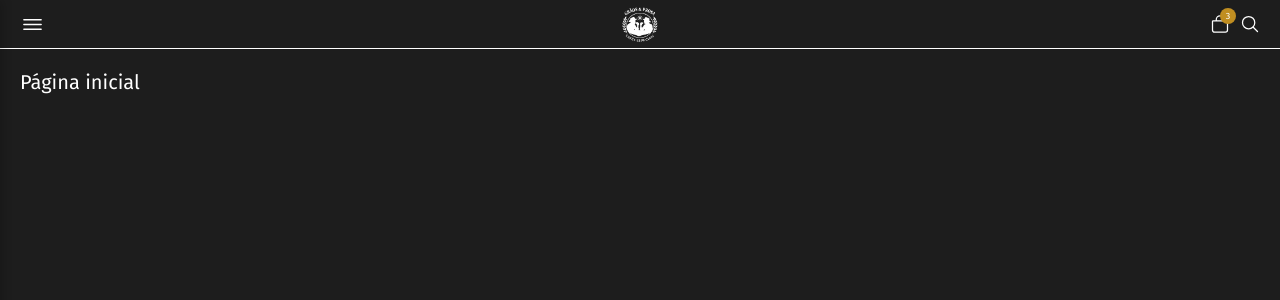
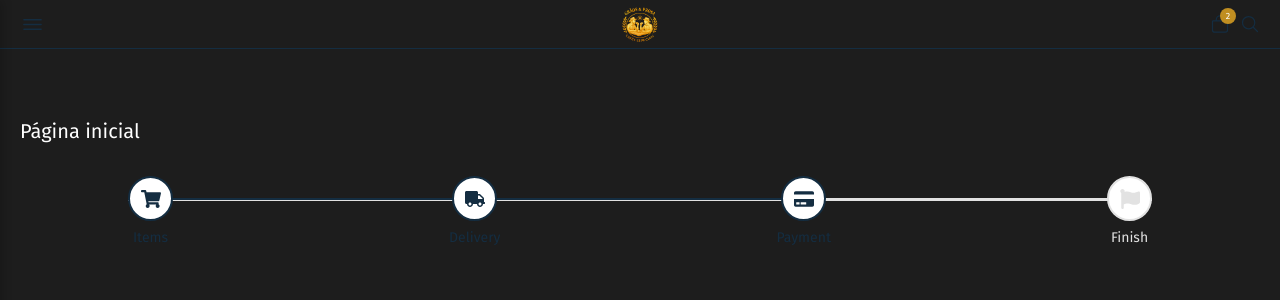
Before and after one commit to Graos-Prosa/Front-End, a React (Vite) app: page / in a window 1280 px wide. Shown: the top 300 px of the page. Built offline with nearby package versions, Linux system fonts and the light colour scheme.

Commit message:
feat: Primeira versão da barra de progresso adicionada

```diff
--- a/package.json
+++ b/package.json
@@ -10,6 +10,7 @@
     "preview": "vite preview"
   },
   "dependencies": {
+    "@fortawesome/fontawesome-free": "^7.2.0",
     "react": "^19.2.4",
     "react-dom": "^19.2.4",
     "react-icons": "^5.6.0",
--- a/src/components/trackingBar/TrackingBar.module.css
+++ b/src/components/trackingBar/TrackingBar.module.css
@@ -0,0 +1,69 @@
+.progressContainer {
+  position: relative;
+  display: flex;
+  justify-content: space-between;
+  width: 100%;
+}
+
+.progressContainer::after {
+  content: "";
+  position: absolute;
+  height: 3px;
+  width: 100%;
+  top: 25px;
+  background-color: var(--cor-borda);
+  z-index: 0;
+}
+
+.progress {
+  position: absolute;
+  height: 2px;
+  top: 25px;
+  left: 0;
+  background-color: var(--cor-tema-principal);
+  z-index: 1;
+  transition: width 0.3s;
+}
+
+.progressStep {
+  display: flex;
+  flex-direction: column;
+  align-items: center;
+  z-index: 2;
+}
+
+.icon {
+  display: flex;
+  align-items: center;
+  justify-content: center;
+  margin-top: 3px;
+  height: 45px;
+  width: 45px;
+  border-radius: 50%;
+  border: 2px solid var(--cor-borda);
+  background-color: white;
+  color: var(--cor-borda);
+  margin-bottom: 8px;
+  transition: 0.3s;
+}
+
+.icon.active {
+  border-color: var(--cor-tema-principal);
+  color: var(--cor-tema-principal);
+}
+
+.completed {
+  color: var(--cor-tema-principal);
+}
+
+.current {
+  color: var(--cor-tema-principal);
+}
+
+.upcoming {
+  color: var(--cor-borda)
+}
+
+.textBar {
+  font-size: 14px;
+}
--- a/src/components/trackingBar/TrackingBar.tsx
+++ b/src/components/trackingBar/TrackingBar.tsx
@@ -0,0 +1,58 @@
+import styles from "./TrackingBar.module.css";
+import type { ComponentType } from "react";
+
+
+type Step = {
+  label: string;
+  icon: ComponentType;
+};
+
+type StepProgressBarProps = {
+  steps: Step[];
+  currentStep: number;
+};
+
+export default function StepProgressBar({
+  steps,
+  currentStep,
+}: StepProgressBarProps) {
+  const totalSteps = steps.length;
+
+  const safeTotal = totalSteps > 1 ? totalSteps : 2;
+
+  const progressWidth =
+    ((currentStep - 1) / (safeTotal - 1)) * 100;
+
+  return (
+    <div className={styles.progressContainer}>
+      <div
+        className={styles.progress}
+        style={{ width: `${progressWidth}%` }}
+      />
+
+      {steps.map((step, index) => {
+        const isCompleted = index < currentStep - 1;
+        const isCurrent = index === currentStep - 1;
+
+        const Icon = step.icon;
+
+        return (
+          <div className={styles.progressStep} key={index}>
+            <div
+              className={`${styles.icon} ${
+                index < currentStep ? styles.active : ""
+              }`}
+            >
+              <Icon />
+            </div>
+
+            <span
+              className={`${styles.textBar} ${isCompleted? styles.completed : isCurrent ? styles.current : styles.upcoming}`}>
+              {step.label}
+            </span>
+          </div>
+        );
+      })}
+    </div>
+  );
+}
--- a/src/pages/homePage/HomePage.tsx
+++ b/src/pages/homePage/HomePage.tsx
@@ -1,10 +1,23 @@
 import Navbar from "../../components/navbar/Navbar";
+import TrackingBar from "../../components/trackingBar/TrackingBar";
+
+import { FaTruck, FaShoppingCart, FaCreditCard, FaFlag } from "react-icons/fa";
 
 export default function HomePage() {
+  const steps = [
+    { label: "Items", icon: FaShoppingCart },
+    { label: "Delivery", icon: FaTruck },
+    { label: "Payment", icon: FaCreditCard },
+    { label: "Finish", icon: FaFlag },
+  ];
+
   return (
     <div className="divDebug">
-      <Navbar type={"primary"} itensInCart={3} />
+      <Navbar type={"secondary"} itensInCart={2} />
       <p className="pDebug">Página inicial</p>
+      <div style={{ width: "80%", marginTop: "30px"}}>
+        <TrackingBar steps={steps} currentStep={3} />
+      </div>
     </div>
   );
 }
--- a/src/styles/Global.css
+++ b/src/styles/Global.css
@@ -11,7 +11,6 @@
   font-weight: 100 900;
   font-style: normal;
 }
-
 
 :root {
   --background: #FFFFFF;
```
Also changed, not shown: 1 other file (tests, documents, lock files or other folders).
